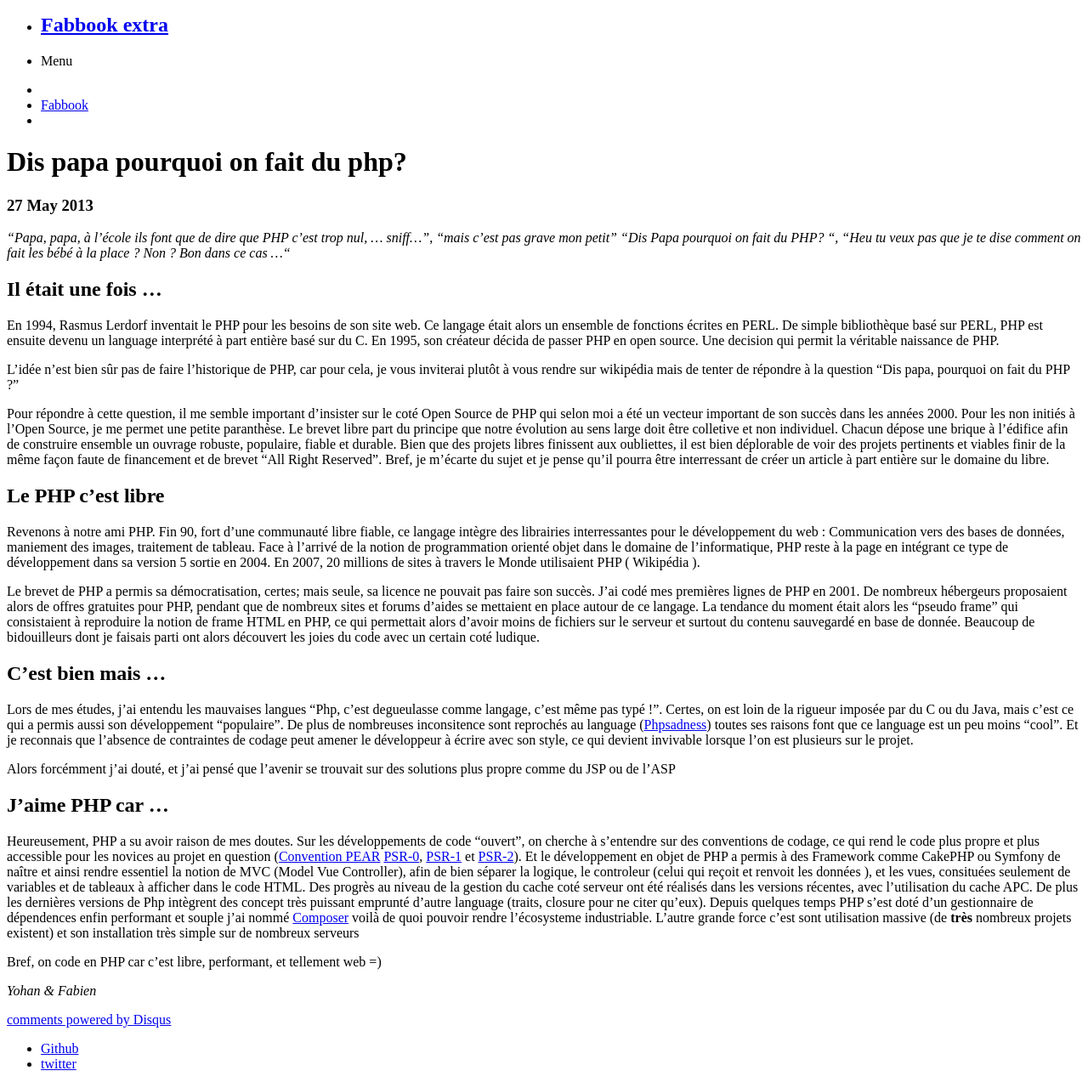
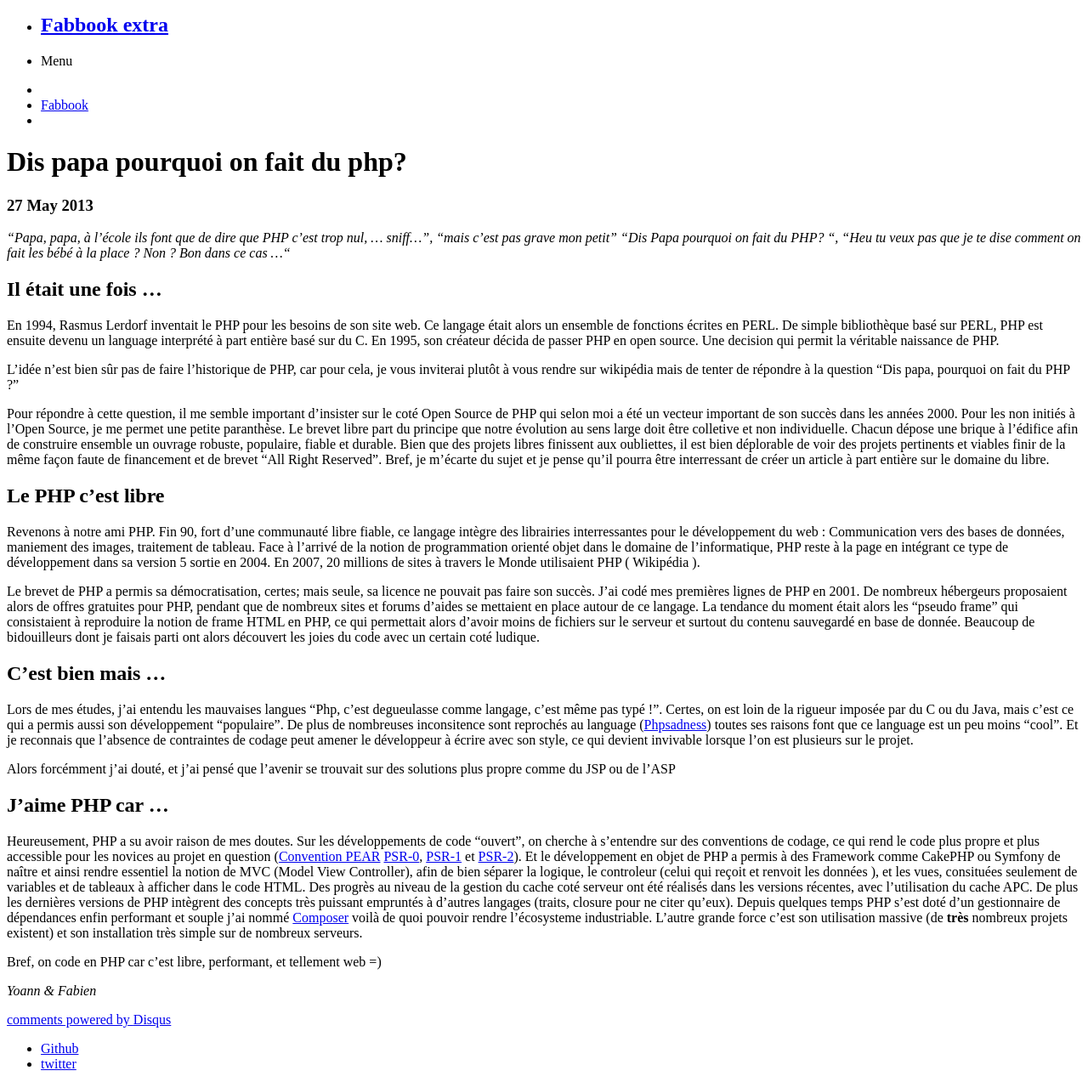
Before and after one commit to garciaf/blog, a Jekyll site: the page built from _posts/2013-05-27-dis-papa-pourquoi-le-php.markdown, in a window 1280 px wide and 1400 px high, scrolled down 197 px, cut to the strip 15-1288 px from the top of the window. Shown: the whole strip at 85% size. Built offline with Jekyll 4.4.1, drawn with Linux system fonts in a browser that asks for light colours; comment, search, counter and statistics services are not loaded.

Commit message:
Update 2013-05-27-dis-papa-pourquoi-le-php.markdown

```diff
--- a/_posts/2013-05-27-dis-papa-pourquoi-le-php.markdown
+++ b/_posts/2013-05-27-dis-papa-pourquoi-le-php.markdown
@@ -20,7 +20,7 @@ mais de tenter de répondre à la question "Dis papa, pourquoi on fait du PHP ?"
 
 Pour répondre à cette question, il me semble important d'insister sur le coté Open Source de PHP qui selon moi a été un
 vecteur important de son succès dans les années 2000. Pour les non initiés à l'Open Source, je me permet une petite paranthèse.
-Le brevet libre part du principe que notre évolution au sens large doit être colletive et non individuel. Chacun dépose une brique à l'édifice
+Le brevet libre part du principe que notre évolution au sens large doit être colletive et non individuelle. Chacun dépose une brique à l'édifice
 afin de construire ensemble un ouvrage robuste, populaire, fiable et durable. Bien que des projets libres finissent aux oubliettes,
 il est bien déplorable de voir des projets pertinents et viables finir de la même façon faute de financement et de brevet "All Right Reserved".
 Bref, je m'écarte du sujet et je pense qu'il pourra être interressant de créer un article à part entière sur le domaine du libre.
@@ -52,12 +52,12 @@ Alors forcémment j'ai douté, et j'ai pensé que l'avenir se trouvait sur des s
 
 Heureusement, PHP a su avoir raison de mes doutes. Sur les développements de code "ouvert", on cherche à s'entendre sur des conventions de codage, ce qui rend le code plus propre et plus accessible pour les novices au projet en question ([Convention PEAR](http://pear.php.net/manual/en/standards.php)  [PSR-0](https://github.com/php-fig/fig-standards/blob/master/accepted/PSR-0.md), [PSR-1](https://github.com/php-fig/fig-standards/blob/master/accepted/PSR-1-basic-coding-standard.md) et [PSR-2](https://github.com/php-fig/fig-standards/blob/master/accepted/PSR-2-coding-style-guide.md)).
 Et le développement en objet de PHP a permis à des Framework comme CakePHP ou Symfony de naître et ainsi rendre essentiel la notion de MVC
-(Model Vue Controller), afin de bien séparer la logique, le controleur (celui qui reçoit et renvoit les données ), et les
+(Model View Controller), afin de bien séparer la logique, le controleur (celui qui reçoit et renvoit les données ), et les
 vues, consituées seulement de variables et de tableaux à afficher dans le code HTML.
 Des progrès au niveau de la gestion du cache coté serveur ont été réalisés dans les versions récentes, avec l'utilisation du cache APC.
-De plus les dernières versions de Php intègrent des concept très puissant emprunté d'autre language (traits, closure pour ne citer qu'eux).
-Depuis quelques temps PHP s'est doté d'un gestionnaire de dépendences enfin performant et souple j'ai nommé [Composer](http://getcomposer.org/) voilà de quoi pouvoir rendre l'écosysteme industriable. L'autre grande force c'est sont utilisation massive (de __très__  nombreux projets existent) et son installation très simple sur de nombreux serveurs
+De plus les dernières versions de PHP intègrent des concepts très puissant empruntés à d'autres langages (traits, closure pour ne citer qu'eux).
+Depuis quelques temps PHP s'est doté d'un gestionnaire de dépendances enfin performant et souple j'ai nommé [Composer](http://getcomposer.org/) voilà de quoi pouvoir rendre l'écosysteme industriable. L'autre grande force c'est son utilisation massive (de __très__  nombreux projets existent) et son installation très simple sur de nombreux serveurs.
 
 Bref, on code en PHP car c'est libre, performant, et tellement web =)
 
-_Yohan & Fabien_
+_Yoann & Fabien_
```
